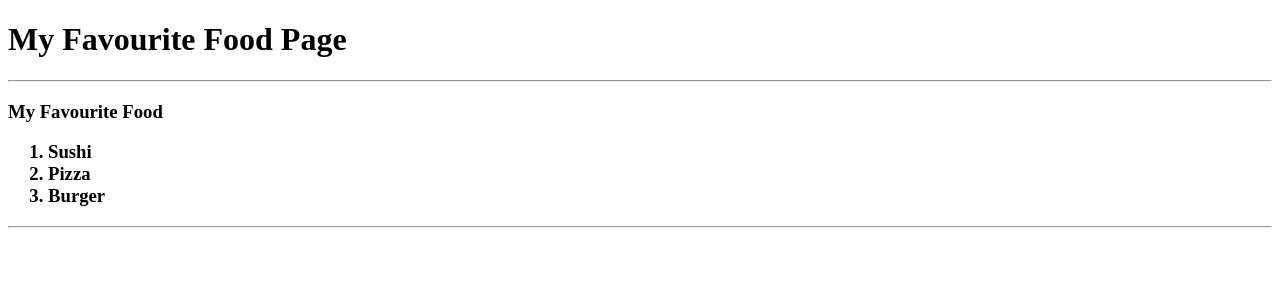
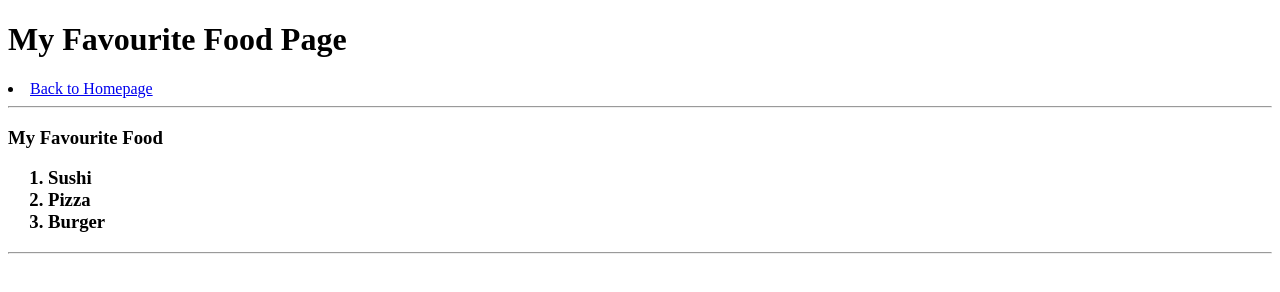
Before and after one commit to Openg22/CV, a plain HTML site: page Page 2.html in a window 1280 px wide. Drawn offline with Linux system fonts and the light colour scheme.

Commit message:
Update Page 2.html

```diff
--- a/Page 2.html
+++ b/Page 2.html
@@ -1,10 +1,11 @@
 <!DOCTYPE html>
  <html>
   <head>
-    <title> Page 1</title>
+    <title> Page 2</title>
 </head>
 <body>
   <h1> My Favourite Food Page </h1>
+  <li><a href="index.html"> Back to Homepage </a> </li>
 <hr>
   <h3>My Favourite Food<h3>
 
```
